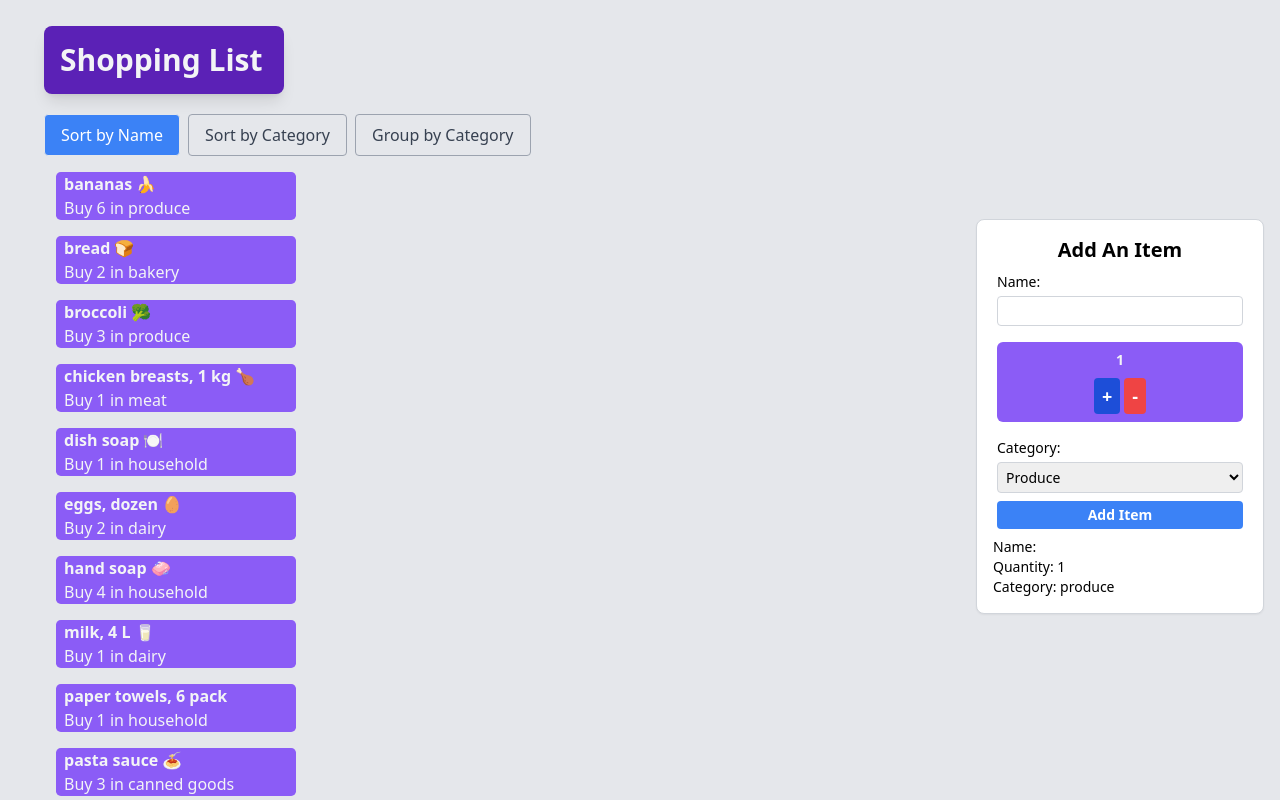
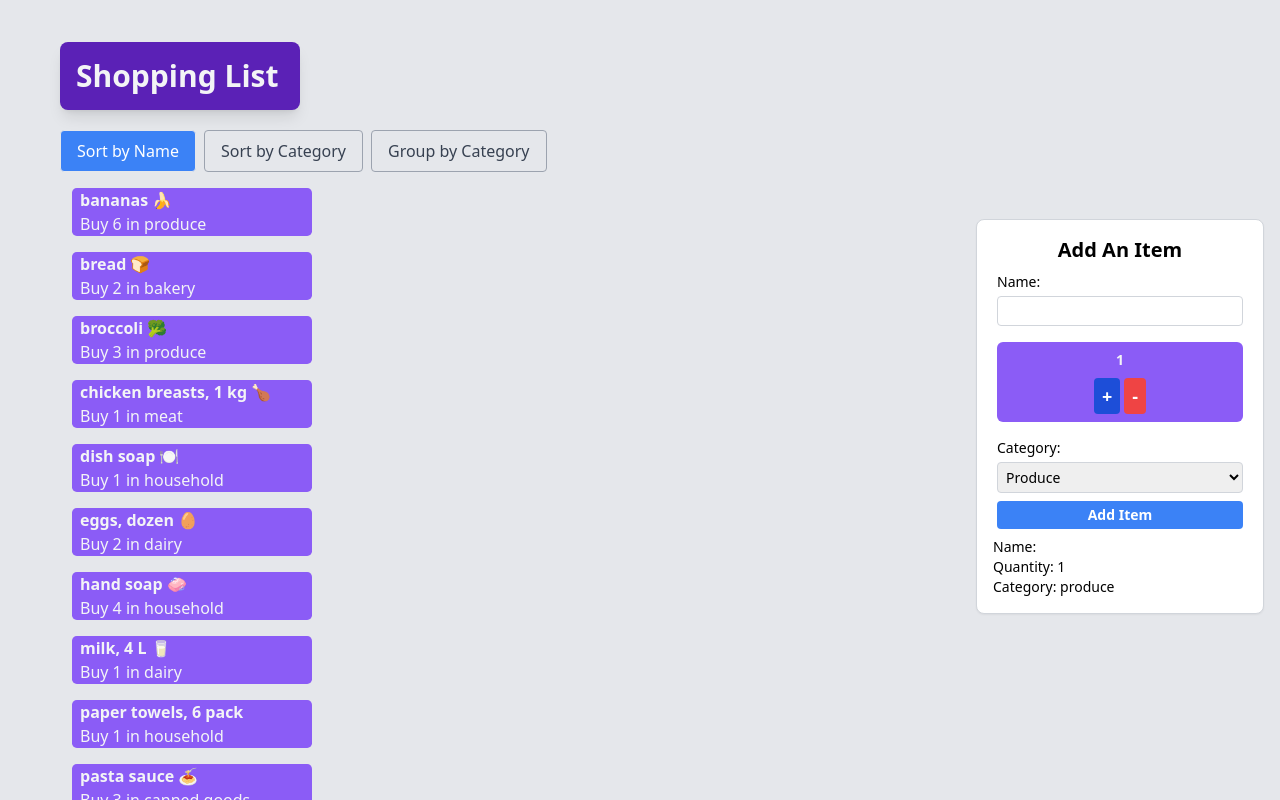
Before and after one commit to rgawalko/cprg306-assignments, a Next.js app: page /week-7 in a window 1280 px wide. Shown: the top 800 px of the page. Built offline with nearby package versions, Linux system fonts and the light colour scheme.

Commit message:
Update page.js

```diff
--- a/app/week-7/page.js
+++ b/app/week-7/page.js
@@ -9,19 +9,19 @@ export default function Page() {
 
     const handleAddItem = (newItem) => {
         setItems([...items, newItem]);
-    }
+    };
 
     const handleDelete = (id) => {
         const updatedItems = items.filter((item) => item.id !== id);
         setItems(updatedItems);
-    }
+    };
 
     return (
-        <div className="bg-gray-200 min-h-screen pb-6 flex">
-            <div className="flex-1">
+        <div className="bg-gray-200 min-h-screen flex">
+            <div className="flex-1 p-4">
                 <ItemList items={items} onDelete={handleDelete} />
             </div>
-            <div className="w-1/4 p-4">
+            <div className="w-1/4 p-4 flex justify-center items-start">
                 <NewItem onAddItem={handleAddItem} />
             </div>
         </div>
```
